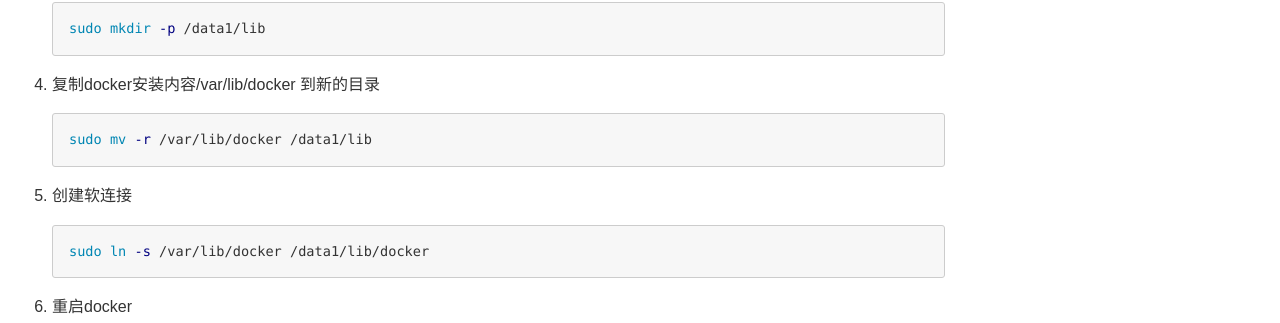
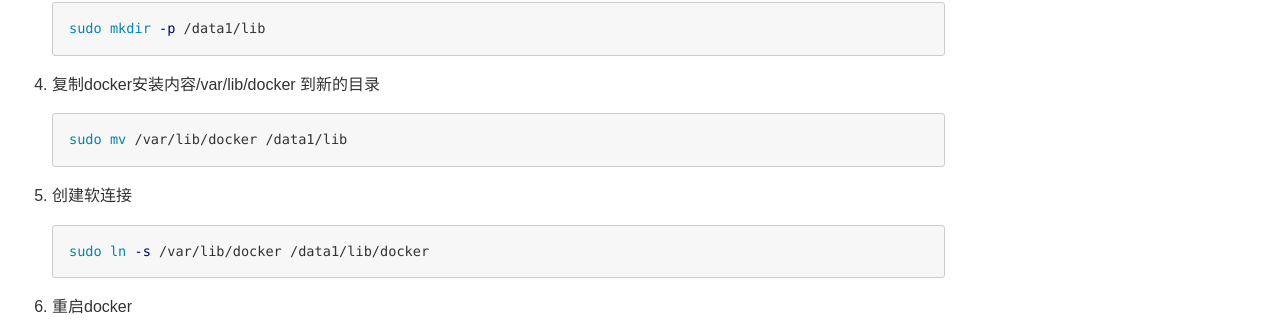
Before and after one commit to tangxing7028/tangxing7028.github.io, a Jekyll site: the page built from _posts/linux/数据迁移/2024-05-31-Linux迁移Docker目录.md, in a window 1280 px wide. Shown: the part 617-940 px from the top of the page. Built offline with Jekyll 4.4.1, drawn with Linux system fonts in a browser that asks for light colours.

````diff
--- a/_posts/linux/数据迁移/2024-05-31-Linux迁移Docker目录.md
+++ b/_posts/linux/数据迁移/2024-05-31-Linux迁移Docker目录.md
@@ -32,7 +32,7 @@ keywords: Linux, docker, 目录迁移
 4. 复制docker安装内容/var/lib/docker 到新的目录
 
    ``` shell
-   sudo mv -r /var/lib/docker /data1/lib
+   sudo mv /var/lib/docker /data1/lib
    ```
 
 5. 创建软连接
````
